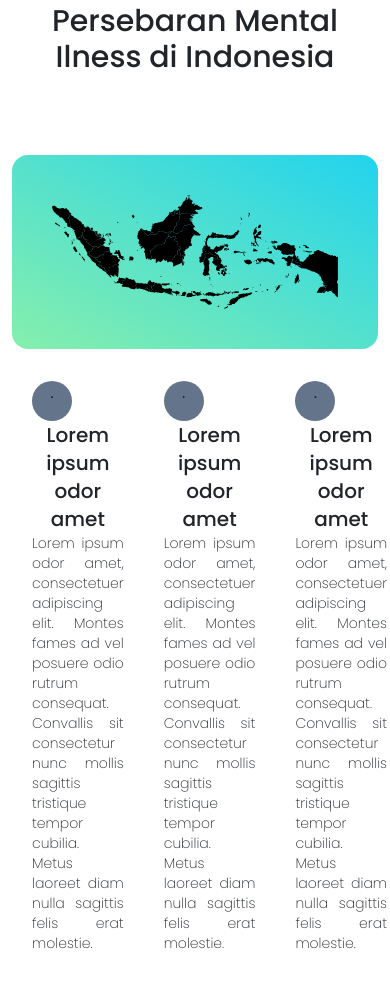
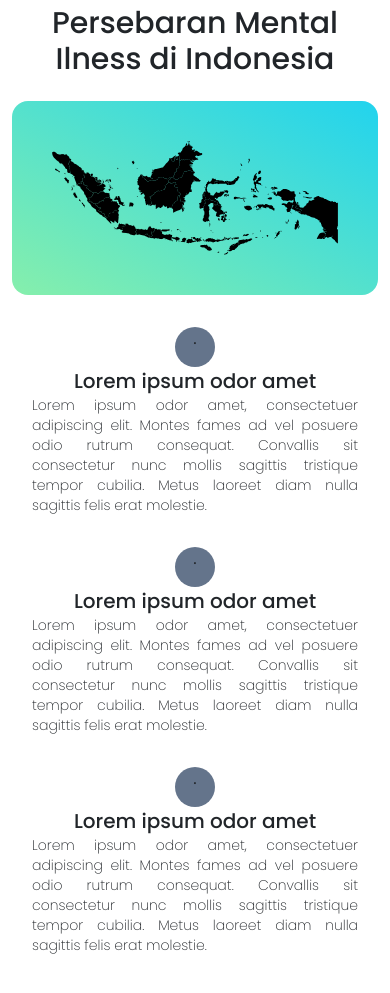
Before and after one commit to dzakyfzl/projek_web_mental_health, a website: page page/index.html in a window 390 px wide. Shown: the part 839-1832 px from the top of the page. Before the commit the page ends 1792 px from the top, so only its background shows below. Drawn offline with nearby package versions, Linux system fonts and the light colour scheme.

Commit message:
Responsive Update

```diff
--- a/page/index.html
+++ b/page/index.html
@@ -20,7 +20,7 @@
   </head>
 
 <body>
-    <header class="shadow-2xl flex justify-between items-center">
+    <header class="shadow-2xl flex top-0 fixed bg-white w-full justify-between items-center">
       <div class="flex items-stretch">
         <div class="p-3 hover:bg-gray-200">
           <button onclick="openSidebar()"><img class="w-6" src="/src/image/menu-bar.png"></button>
@@ -60,7 +60,7 @@
    </aside>
 
 
-    <div class="max-sm:mx-3 sm:mx-10 font-poppins">
+    <div class="m-36 max-sm:mx-3 sm:mx-10 font-poppins">
       <div class="my-20 py-20 xl:my-10  text-center rounded-2xl bg-gradient-to-bl from-cyan-400 to-green-300">
         <h1 class="text-center font-medium text-7xl max-sm:text-4xl">Apa Itu Mental Health?</h1>
         <button class="mt-10 py-2 px-4 rounded-xl shadow-lg bg-blue-500 hover:bg-blue-700 text-white">Kenali Selengkapnya</button>
@@ -73,16 +73,21 @@
           id ligula. Praesent sollicitudin lorem libero, vitae imperdiet dui finibus ut.
         </p>
       </div>
-      <div class="my-20 xl:my-10 ">
+
+
+      <div class="">
+        <div class="mt-20 mb-4 xl:my-10 ">
           <h1 class="text-center font-medium text-3xl">Persebaran Mental Ilness di Indonesia </h1>
         </div>
         <div class="flex justify-center items-center p-10  rounded-2xl bg-gradient-to-bl from-cyan-400 to-green-300">
           <img class="w-max h-max" src="/src/image/indonesia.svg">
         </div>
-      <div class="flex justify-between mt-8">
-        <div class="flex-col xl:px-5 max-lg:px-5 max-sm:px-5 ">
-          <div class="bg-slate-500 rounded-full w-10 h-10">
+        <div class="sm:block lg:flex justify-between">
+          <div class="flex-col lg:px-5 max-lg:px-5 max-sm:px-5 max-sm:my-8 sm:my-10">
+            <div class="items-center flex">
+              <div class="bg-slate-500 rounded-full mx-auto w-10 h-10">
                 <p class="text-center">.</p>
+              </div>
             </div>
             <h1 class="text-center font-medium text-xl">Lorem ipsum odor amet</h1>
             <p class="items-center font-extralight text-justify max-sm:text-sm">
@@ -91,9 +96,11 @@
               sagittis felis erat molestie.
             </p>
           </div>
-        <div class="flex-col xl:px-5 max-lg:px-5 max-sm:px-5 ">
-          <div class="bg-slate-500 rounded-full w-10 h-10">
+          <div class="flex-col lg:px-5 max-lg:px-5 max-sm:px-5 max-sm:my-8 sm:my-10">
+            <div class="items-center flex"> <!--Control-->
+              <div class="bg-slate-500 rounded-full mx-auto w-10 h-10">
                 <p class="text-center">.</p>
+              </div>
             </div>
             <h1 class="text-center font-medium text-xl">Lorem ipsum odor amet</h1>
             <p class="items-center font-extralight text-justify max-sm:text-sm">
@@ -102,9 +109,11 @@
               sagittis felis erat molestie.
             </p>
           </div>
-        <div class="flex-col xl:px-5 max-lg:px-5 max-sm:px-5 ">
-          <div class="bg-slate-500 rounded-full w-10 h-10">
+          <div class="flex-col lg:px-5 max-lg:px-5 max-sm:px-5 max-sm:my-8 sm:my-10">
+            <div class="items-center flex"> <!--Control-->
+              <div class="bg-slate-500 rounded-full mx-auto w-10 h-10">
                 <p class="text-center">.</p>
+              </div>
             </div>
             <h1 class="text-center font-medium text-xl">Lorem ipsum odor amet</h1>
             <p class="items-center font-extralight text-justify max-sm:text-sm">
@@ -115,6 +124,7 @@
           </div>
         </div>
       </div>
+    </div>
 </body>
 <!-- Script -->
 <script src="/src/script/index.js"></script>
```
Also changed, not shown: src/css/style.css. Lines whose indentation alone changed are shown as unchanged.
